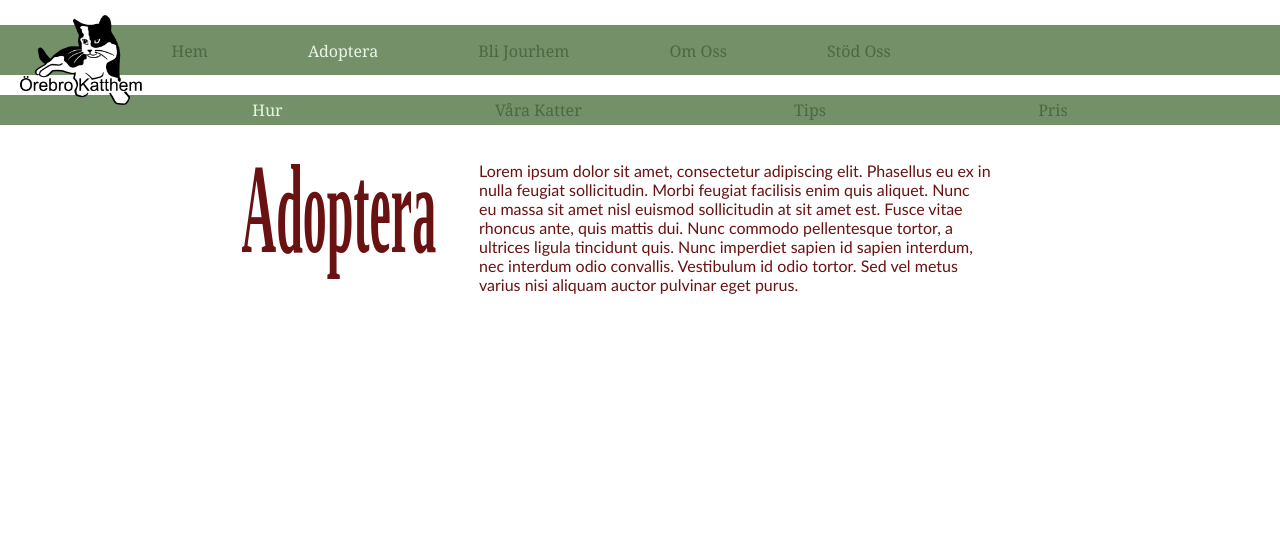
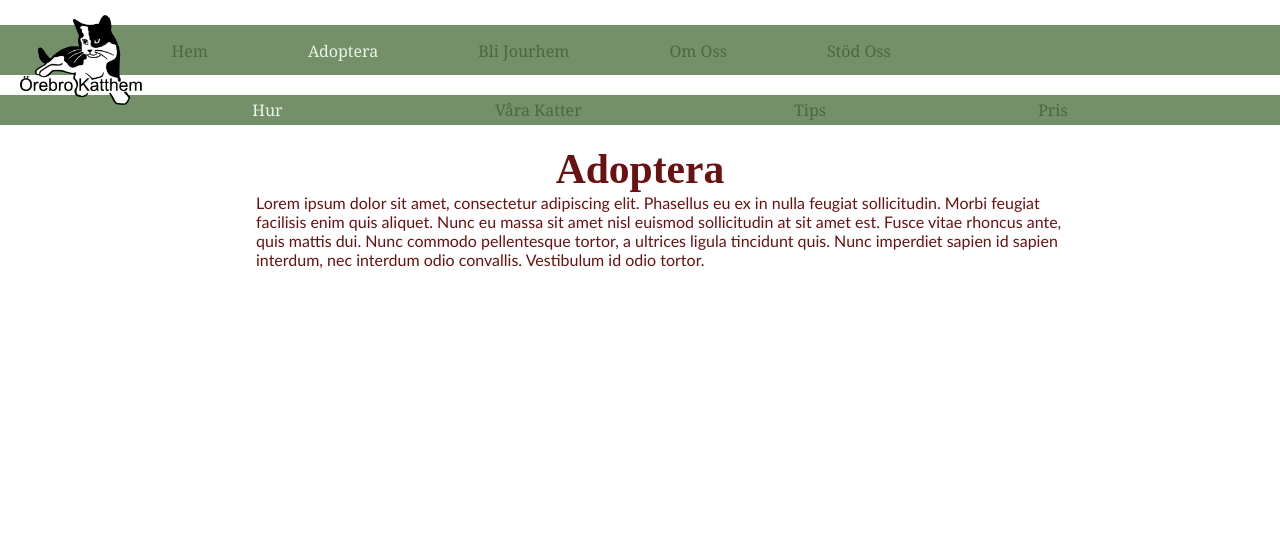
Before and after one commit to Weyenriah/orebrokatthem, a PHP site: page /pages/adopt.html in a window 1280 px wide. Shown: the top 550 px of the page. Run offline with PHP 8.4, Linux system fonts and the light colour scheme.

Commit message:
Add changes to header both at homepage and adopt

```diff
--- a/index.html
+++ b/index.html
@@ -25,7 +25,7 @@
 
     <header class="header">
         <h1>Välkommen</h1>
-        <p> Lorem ipsum dolor sit amet, consectetur adipiscing elit. Phasellus eu ex in nulla feugiat sollicitudin. Morbi feugiat facilisis enim quis aliquet. Nunc eu massa sit amet nisl euismod sollicitudin at sit amet est. Fusce vitae rhoncus ante, quis mattis dui. Nunc commodo pellentesque tortor, a ultrices ligula tincidunt quis. Nunc imperdiet sapien id sapien interdum, nec interdum odio convallis. Vestibulum id odio tortor. Sed vel metus varius nisi aliquam auctor pulvinar eget purus.
+        <p> Lorem ipsum dolor sit amet, consectetur adipiscing elit. Phasellus eu ex in nulla feugiat sollicitudin. Morbi feugiat facilisis enim quis aliquet. Nunc eu massa sit amet nisl euismod sollicitudin at sit amet est. Fusce vitae rhoncus ante, quis mattis dui. Nunc commodo pellentesque tortor, a ultrices ligula tincidunt quis. Nunc imperdiet sapien id sapien interdum, nec interdum odio convallis. Vestibulum id odio tortor.
         </p>
     </header>
 
--- a/pages/adopt.html
+++ b/pages/adopt.html
@@ -34,7 +34,7 @@
 
     <header class="header">
         <h1>Adoptera</h1>
-        <p> Lorem ipsum dolor sit amet, consectetur adipiscing elit. Phasellus eu ex in nulla feugiat sollicitudin. Morbi feugiat facilisis enim quis aliquet. Nunc eu massa sit amet nisl euismod sollicitudin at sit amet est. Fusce vitae rhoncus ante, quis mattis dui. Nunc commodo pellentesque tortor, a ultrices ligula tincidunt quis. Nunc imperdiet sapien id sapien interdum, nec interdum odio convallis. Vestibulum id odio tortor. Sed vel metus varius nisi aliquam auctor pulvinar eget purus.
+        <p> Lorem ipsum dolor sit amet, consectetur adipiscing elit. Phasellus eu ex in nulla feugiat sollicitudin. Morbi feugiat facilisis enim quis aliquet. Nunc eu massa sit amet nisl euismod sollicitudin at sit amet est. Fusce vitae rhoncus ante, quis mattis dui. Nunc commodo pellentesque tortor, a ultrices ligula tincidunt quis. Nunc imperdiet sapien id sapien interdum, nec interdum odio convallis. Vestibulum id odio tortor.
         </p>
     </header>
 
--- a/style/adopt.css
+++ b/style/adopt.css
@@ -118,30 +118,28 @@ body {
 /* === HEADER === */
 .header {
     display: flex;
-    flex-direction: row;
+    flex-direction: column;
     justify-content: center;
     margin-top: 20px;
 }
 
 /* Styling for heading in Header */
 .header h1 {
-    height: 20px;
-    width: 190px;
+    margin: 0;
+    width: 100%;
     font-family: "Georiga", serif;
     color: #6a1111;
-
-    /* Changing the size of the font */
-    -ms-transform: scale(1.5, 4); /* IE 9 */
-    -webkit-transform: scale(1.5, 4); /* Safari */
-    transform: scale(1.5, 4);
-
+    text-align: center;
+    font-size: 260%;
 }
 
 /* Styling for the general text in Header */
 .header p {
     color: #6a1111;
-    width: 40%;
+    width: 65%;
     font-family: "Calibri", sans-serif;
+    margin: 0;
+    margin-left: 20%;
 }
 
 .random {
```
Also changed, not shown: style/home.css (+8 -10 lines).
